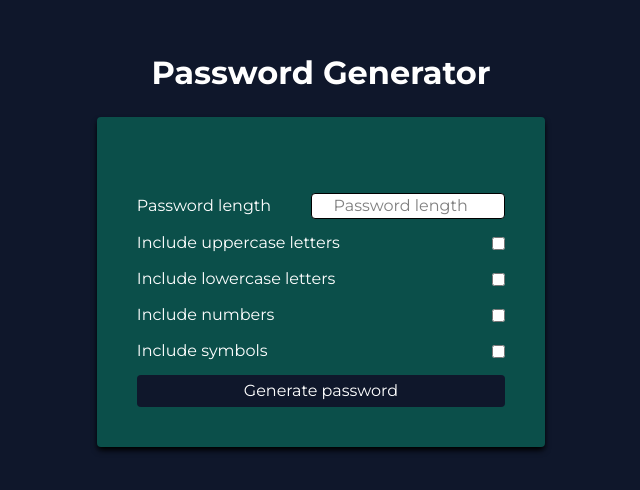
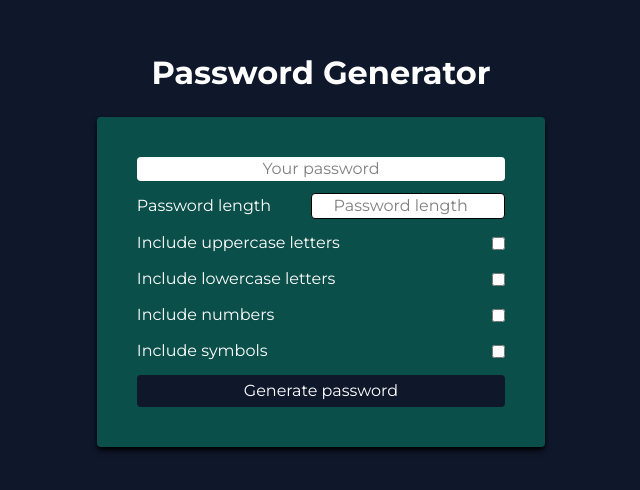
Before and after one commit to joaootaviofm/react-password-generator, a React (Vite) app: page / in a window 1280 px wide. Shown: the part 152-642 px from the top of the page, without its empty margins (319-959 px from the left). Built offline with nearby package versions, Linux system fonts and the light colour scheme.

Commit message:
added input to copy the generated password

```diff
--- a/src/Password.jsx
+++ b/src/Password.jsx
@@ -46,13 +46,11 @@ export default function Password(){
         }
      }
 
-
-
     return(
-        <div className="">
+        <div>
             <h1 className="text-center font-bold text-white text-[2rem] mb-5">Password Generator</h1>
             <div className="flex flex-col gap-3 text-white bg-teal-900 rounded p-10 shadow-md shadow-black">
-                <input type="text" />
+                <input className='bg-white text-black rounded outline-0 text-center' placeholder='Your password' type="text" readOnly/>
                 <div className="flex gap-10 items-center hover:opacity-50 transition-opacity duration-500 ">
                     <label className="flex-1" htmlFor="passwordLength">Password length</label>
                     <input onChange={handlePasswordLength} placeholder="Password length" type="number" id="passwordLength" className="bg-white rounded text-black outline-0 border-1 text-center border-black"/>
```
